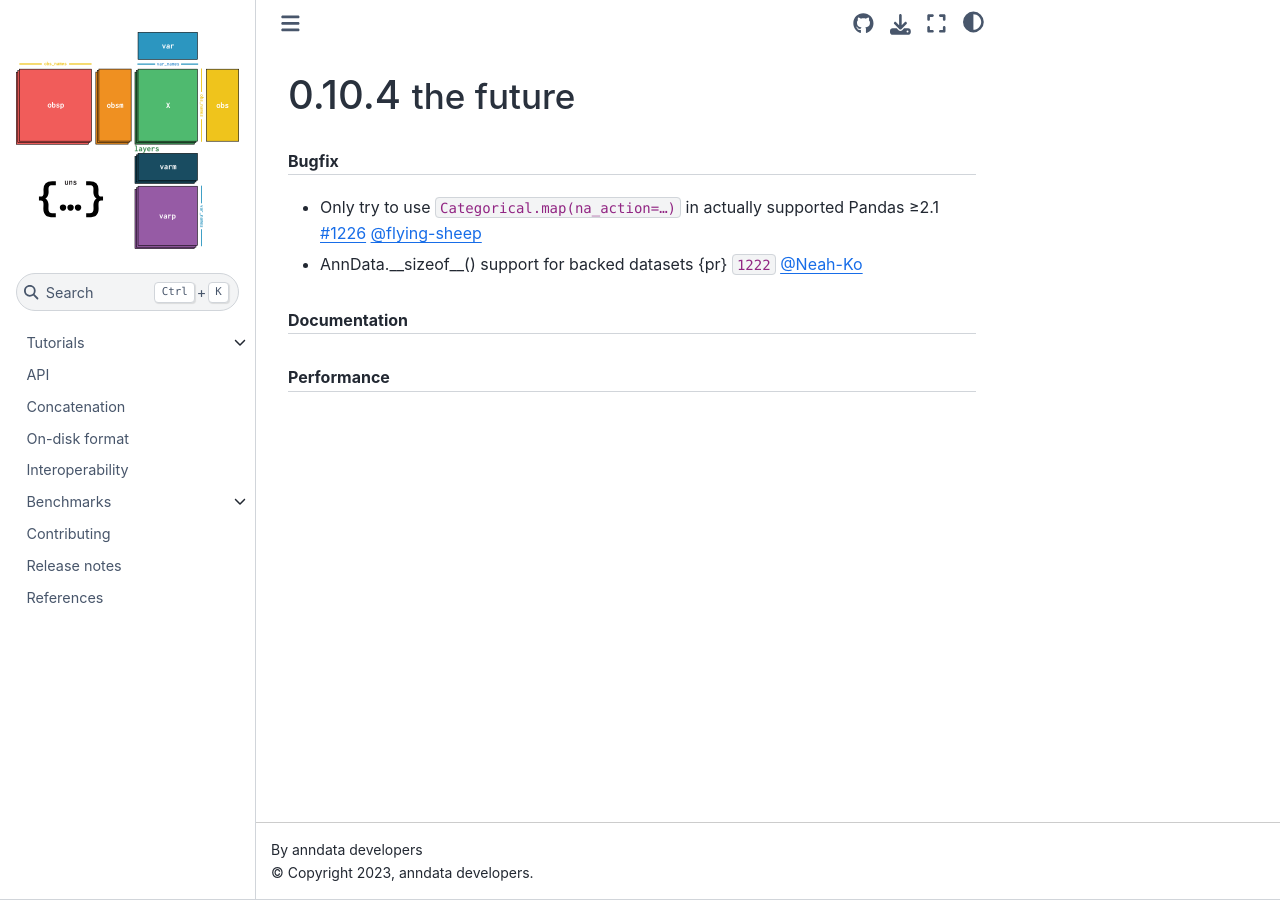
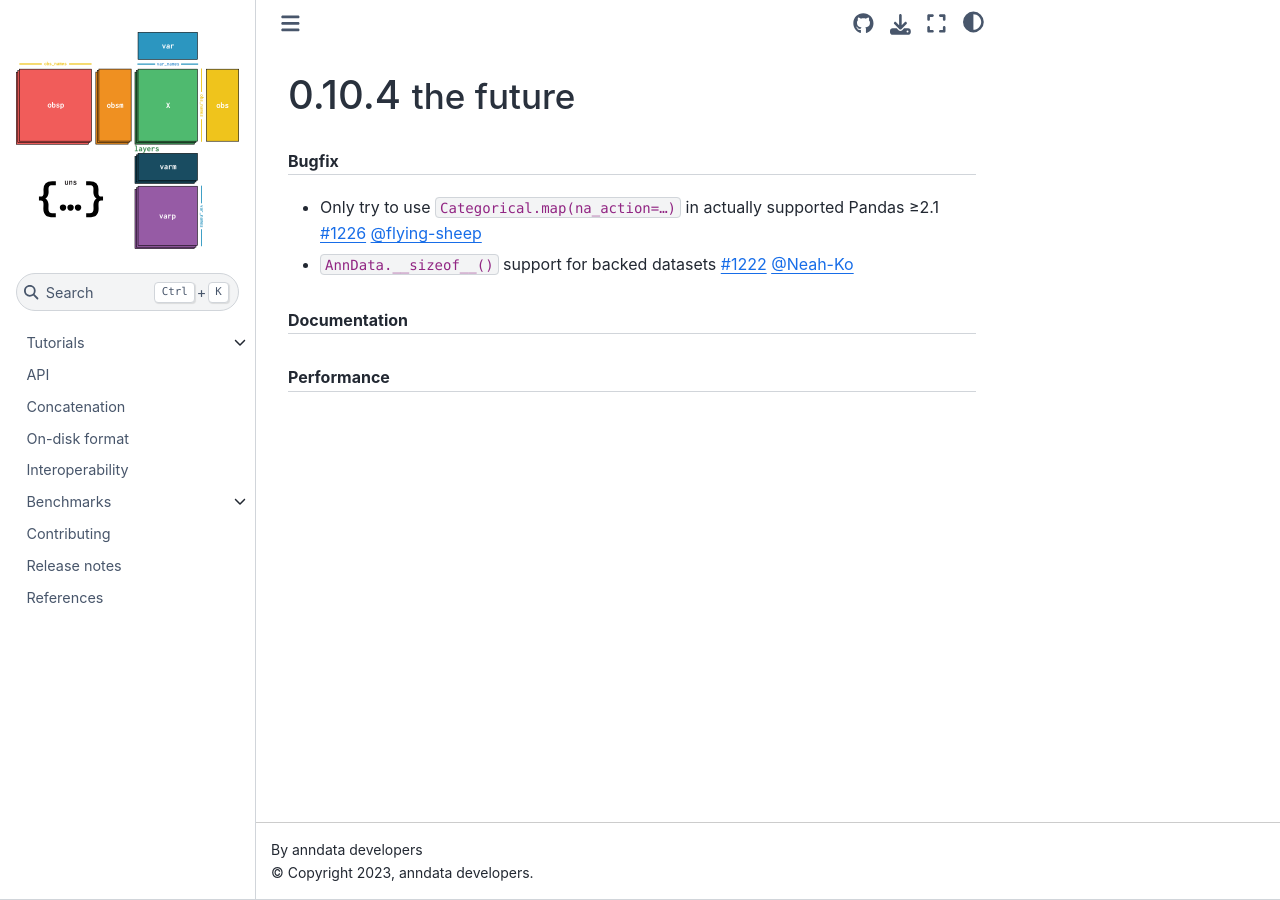
Before and after one commit to scverse/anndata, a Sphinx documentation site: the page built from docs/release-notes/0.10.4.md, in a window 1280 px wide. Built offline with Sphinx 7.4.7 and the Sphinx Book theme 1.1.4, drawn with Linux system fonts in a browser that asks for light colours.

Commit message:
Format changelog entry

````diff
--- a/docs/release-notes/0.10.4.md
+++ b/docs/release-notes/0.10.4.md
@@ -3,7 +3,7 @@
 ```{rubric} Bugfix
 ```
 * Only try to use `Categorical.map(na_action=…)` in actually supported Pandas ≥2.1 {pr}`1226` {user}`flying-sheep`
-* AnnData.\_\_sizeof\_\_() support for backed datasets {pr} `1222` {user}`Neah-Ko`
+* `AnnData.__sizeof__()` support for backed datasets {pr}`1222` {user}`Neah-Ko`
 
 ```{rubric} Documentation
 ```
````
